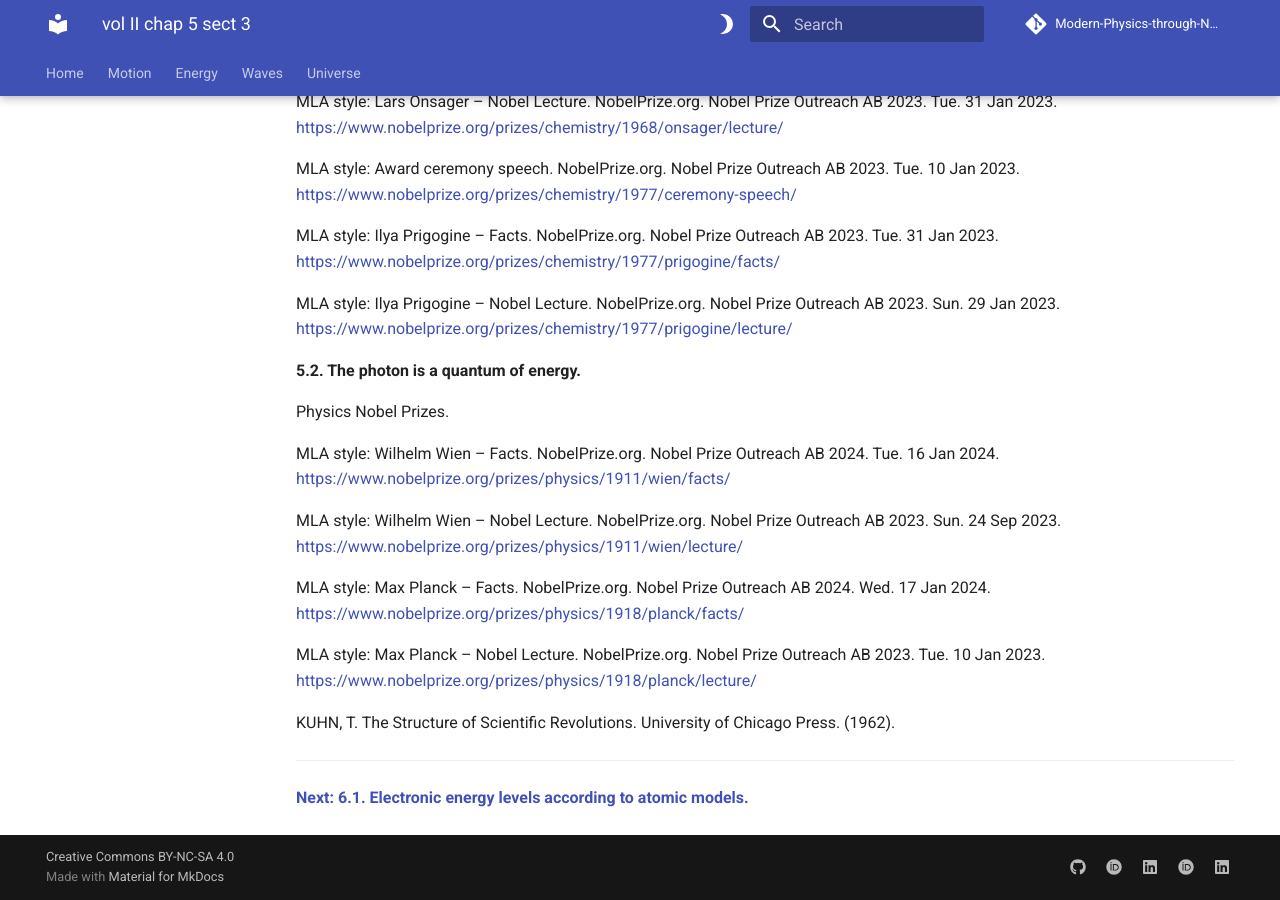
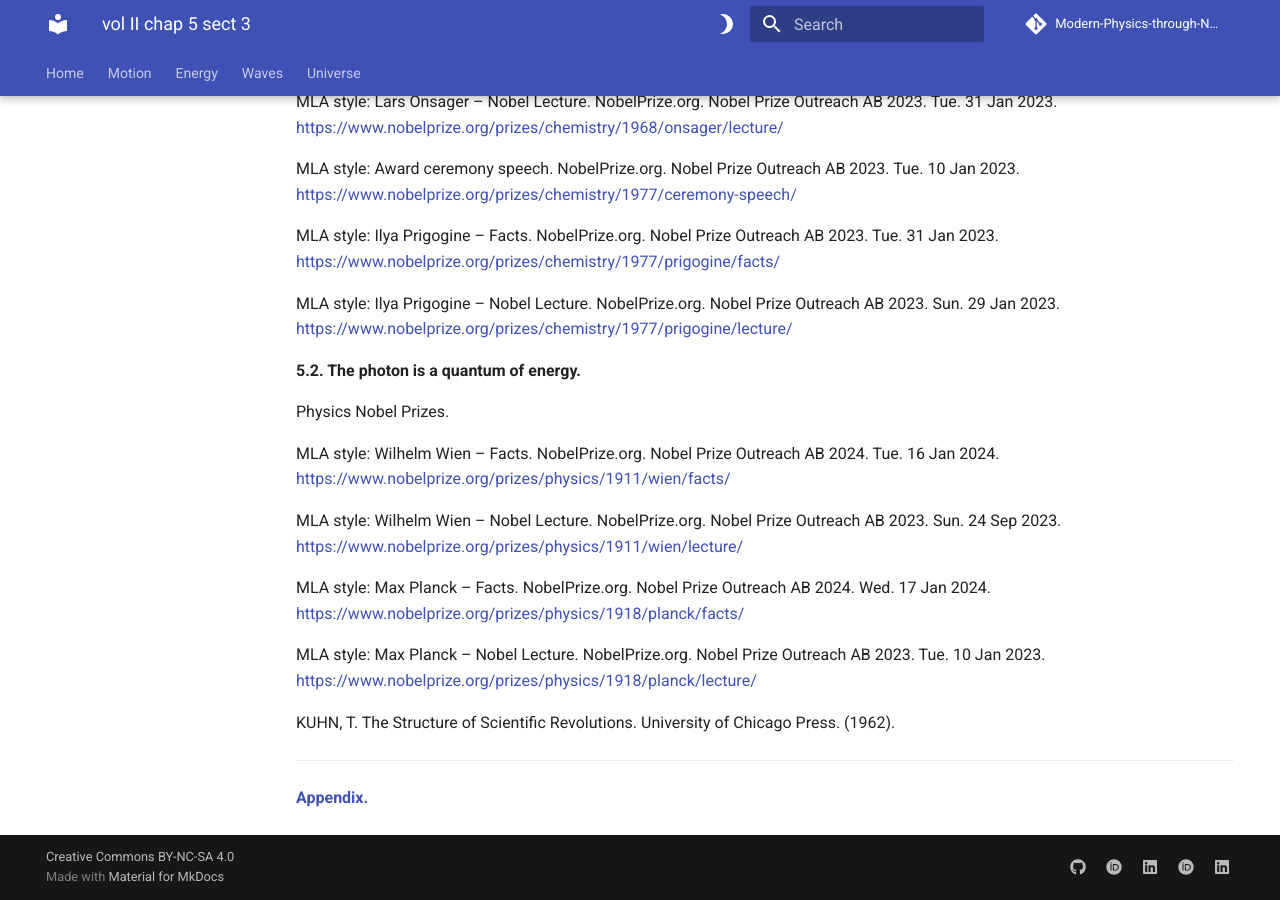
Before and after one commit to modphysnobel/modphysnobel.github.io, an MkDocs documentation site: the page built from docs/vol-II/vol-II-chap-5-sect-3.md, in a window 1280 px wide and 900 px high, scrolled down 5252 px. Built offline with MkDocs 1.6.1 and Material for MkDocs 9.7.7, drawn with Linux system fonts in a browser that asks for light colours; some web fonts are replaced; comment, search, counter and statistics services are not loaded.

Commit message:
Update vol-II-chap-5-sect-3.md

```diff
--- a/docs/vol-II/vol-II-chap-5-sect-3.md
+++ b/docs/vol-II/vol-II-chap-5-sect-3.md
@@ -153,4 +153,4 @@
 
 ***
 
-[**Next: 6.1. Electronic energy levels according to atomic models.**](./vol-II-chap-6-sect-1.md)
+[**Appendix.**](https://modphysnobel.github.io/vol-II/vol-II-chap-5-apendix/)
```
